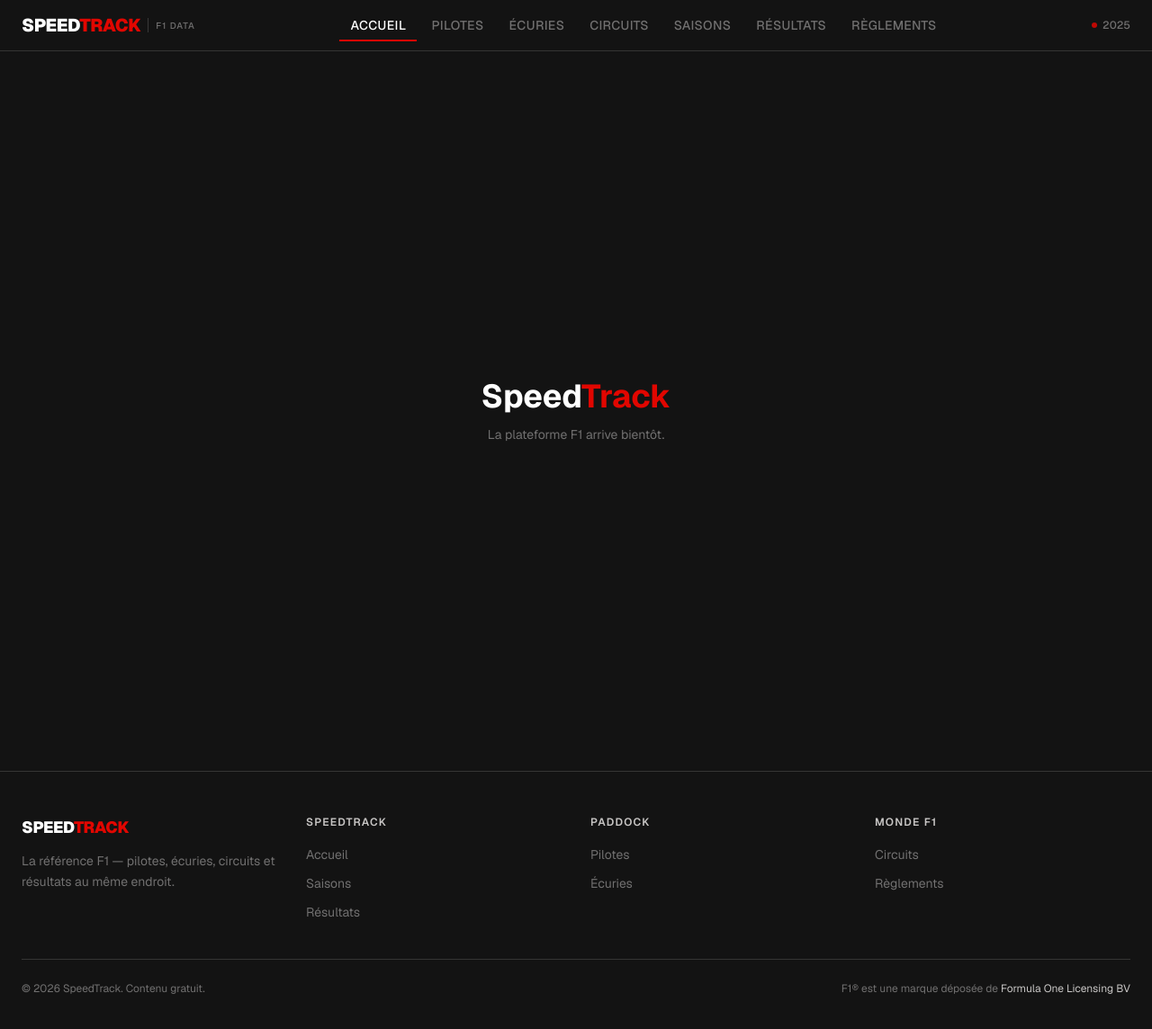
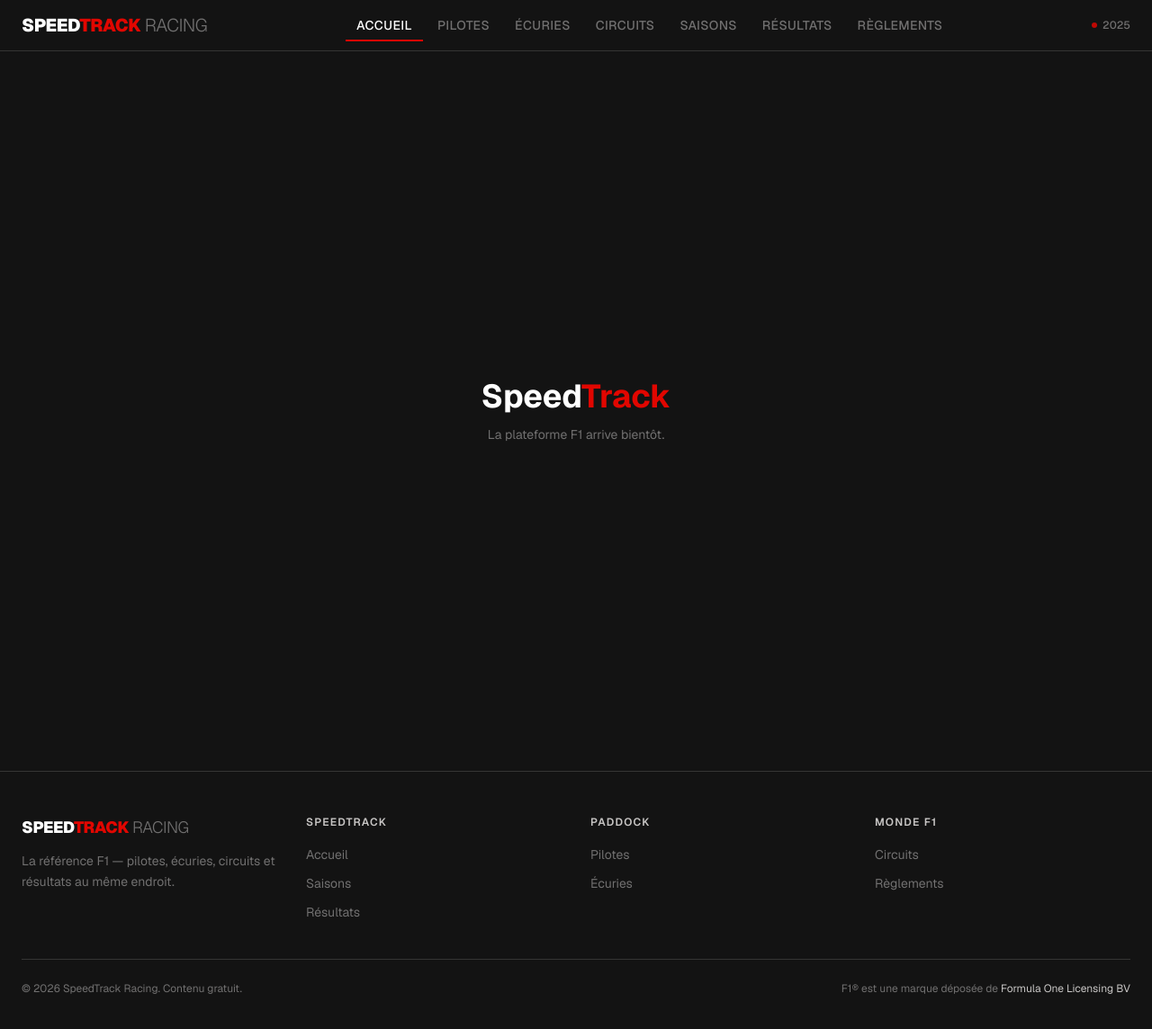
Before and after one commit to Dylan-f1/SpeedTrack-Front, a Next.js app: page / in a window 1280 px wide. Shown: the top 1144 px of the page at 90% size. Built offline with nearby package versions, Linux system fonts and the light colour scheme.

Commit message:
UPDATE SpeedTrack Racing rename + ADD global layout Header Footer Nav

```diff
--- a/app/layout.jsx
+++ b/app/layout.jsx
@@ -15,8 +15,8 @@ const geistMono = Geist_Mono({
 
 export const metadata = {
   title: {
-    default: 'SpeedTrack',
-    template: '%s | SpeedTrack',
+    default: 'SpeedTrack Racing',
+    template: '%s | SpeedTrack Racing',
   },
   description:
     'La référence F1 — pilotes, écuries, circuits, saisons et règlements au même endroit.',
--- a/components/layout/Footer.jsx
+++ b/components/layout/Footer.jsx
@@ -35,6 +35,7 @@ export default function Footer() {
           <div className="col-span-2 md:col-span-1">
             <span className="text-lg font-black tracking-tight">
               SPEED<span className="text-red-primary">TRACK</span>
+            <span className="text-text-muted font-light"> RACING</span>
             </span>
             <p className="mt-3 text-sm text-text-muted leading-relaxed">
               La référence F1 — pilotes, écuries, circuits et résultats au même endroit.
@@ -63,7 +64,7 @@ export default function Footer() {
         </div>
 
         <div className="pt-6 border-t border-border flex flex-col sm:flex-row items-center justify-between gap-3 text-xs text-text-muted">
-          <span>© {new Date().getFullYear()} SpeedTrack. Contenu gratuit.</span>
+          <span>© {new Date().getFullYear()} SpeedTrack Racing. Contenu gratuit.</span>
           <span>
             F1® est une marque déposée de{' '}
             <span className="text-text-secondary">Formula One Licensing BV</span>
--- a/components/layout/Header.jsx
+++ b/components/layout/Header.jsx
@@ -10,10 +10,7 @@ export default function Header() {
         <Link href="/" className="flex-shrink-0 flex items-center gap-2 group">
           <span className="text-xl font-black tracking-tight leading-none">
             SPEED<span className="text-red-primary">TRACK</span>
-          </span>
-          <span className="hidden sm:block h-4 w-px bg-border-light" />
-          <span className="hidden sm:block text-[10px] font-medium text-text-muted uppercase tracking-widest">
-            F1 Data
+            <span className="text-text-muted font-light"> RACING</span>
           </span>
         </Link>
 
```
